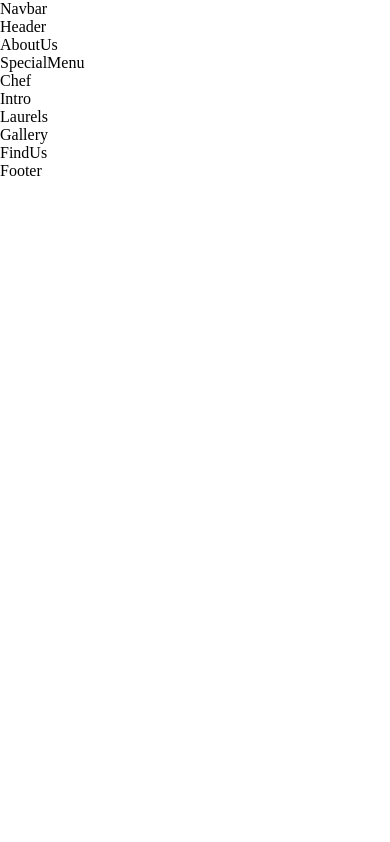
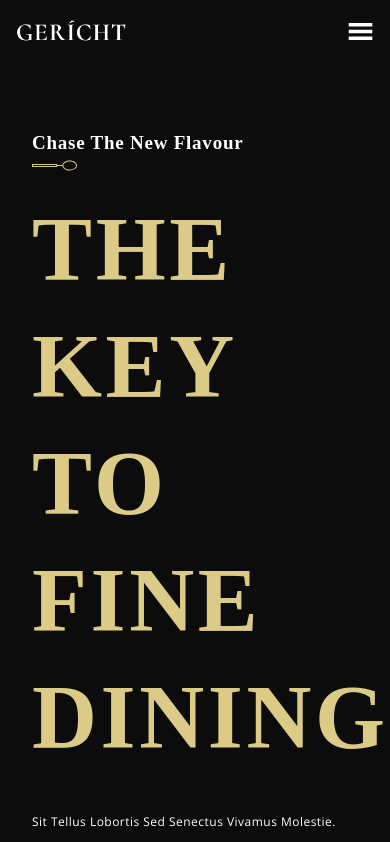
Before and after one commit to pranav-k-jha/Geritch-Restaurant-Landing-Page-React, a React (Vite) app: page / in a window 390 px wide. Shown: the top 842 px of the page. Built offline with nearby package versions, Linux system fonts and the light colour scheme; a web font is replaced by a local one.

Commit message:
header and navbar completed

```diff
--- a/src/App.jsx
+++ b/src/App.jsx
@@ -1,5 +1,4 @@
 import React from 'react';
-
 import { AboutUs, Chef, FindUs, Footer, Gallery, Header, Intro, Laurels, SpecialMenu } from './container';
 import { Navbar } from './components';
 import './App.css';
@@ -8,14 +7,14 @@
   <div>
     <Navbar />
     <Header />
-    <AboutUs />
+    {/* <AboutUs />
     <SpecialMenu />
     <Chef />
     <Intro />
     <Laurels />
     <Gallery />
     <FindUs />
-    <Footer />
+    <Footer /> */}
   </div>
 );
 
--- a/src/components/Navbar/Navbar.css
+++ b/src/components/Navbar/Navbar.css
@@ -0,0 +1,122 @@
+.app__navbar {
+  width: 100%;
+  display: flex;
+  justify-content: space-between;
+  align-items: center;
+  background: var(--color-black);
+  padding: 1rem 2rem;
+}
+
+.app__navbar-logo {
+  display: flex;
+  justify-content: flex-start;
+  align-items: center;
+}
+
+.app__navbar-logo img {
+  width: 150px;
+}
+
+.app__navbar-links {
+  flex: 1;
+  display: flex;
+  justify-content: center;
+  align-items: center;
+
+  list-style: none;
+}
+
+.app__navbar-links li {
+  margin: 0 1rem;
+  cursor: pointer;
+}
+.app__navbar-links li:hover {
+  color: var(--color-grey);
+}
+.app__navbar-login {
+  display: flex;
+  justify-content: flex-end;
+  align-items: center;
+}
+
+.app__navbar-login a {
+  margin: 0 1rem;
+  text-decoration: none;
+  transition: .5s ease;
+}
+.app__navbar-login a:hover {
+  border-bottom: 1px solid var(--color-golden);
+}
+.app__navbar-login div {
+  width: 1px;
+  height: 30px;
+  background-color: var(--color-grey);
+}
+
+.app__navbar-smallscreen {
+  display: none;
+}
+
+.app__navbar-smallscreen_overlay {
+  position: fixed;
+  top: 0;
+  left: 0;
+  width: 100%;
+  height: 100vh;
+  background: var(--color-black);
+  transition: .5s ease;
+
+  flex-direction: column;
+  z-index: 5;
+}
+.app__navbar-smallscreen_overlay .overlay__close {
+  font-size: 27px;
+  color: var(--color-golden);
+  cursor: pointer;
+
+  position: absolute;
+  top: 20px;
+  right: 20px;
+}
+
+.app__navbar-smallscreen_links {
+  list-style: none;
+}
+
+.app__navbar-smallscreen_links li {
+  margin: 2rem;
+  cursor: pointer;
+  color: var(--color-golden);
+  font-size: 2rem;
+  text-align: center;
+  font-family: var(--font-base);
+}
+.app__navbar-smallscreen_links li:hover {
+  color: var(--color-white);
+}
+
+@media screen and (min-width: 2000px) {
+  .app__navbar-logo img {
+    width: 210px;
+  }
+}
+@media screen and (max-width: 1150px) {
+  .app__navbar-links {
+    display: none;
+  }
+  .app__navbar-smallscreen {
+    display: flex;
+  }
+}
+
+@media screen and (max-width: 650px) {
+  .app__navbar {
+    padding: 1rem;
+  }
+  .app__navbar-login {
+    display: none;
+  }
+  .app__navbar-logo img {
+    width: 110px;
+  }
+}
--- a/src/components/Navbar/Navbar.jsx
+++ b/src/components/Navbar/Navbar.jsx
@@ -1,11 +1,79 @@
-import React from 'react';
+import React, { useState } from "react";
+import { GiHamburgerMenu } from "react-icons/gi";
+import { MdOutlineRestaurantMenu } from "react-icons/md";
+import images from "../../constants/images";
+import "./Navbar.css";
 
-import './Navbar.css';
+const Navbar = () => {
+  const [toggleMenu, setToggleMenu] = useState(false);
 
-const Navbar = () => (
-  <div>
-    Navbar
-  </div>
-);
+  return (
+    <nav className="app__navbar">
+      <div className="app__navbar-logo">
+        <img src={images.gericht} alt="app_logo" />
+      </div>
+      <ul className="app__navbar-links">
+        <li className="p__opensans">
+          <a href="#home"></a>Home
+        </li>
+        <li className="p__opensans">
+          <a href="#about"></a>About
+        </li>
+        <li className="p__opensans">
+          <a href="#menu"></a>Menu
+        </li>
+        <li className="p__opensans">
+          <a href="#awards"></a>Awards
+        </li>
+        <li className="p__opensans">
+          <a href="#contact"></a>Contact
+        </li>
+      </ul>
+      <div className="app__navbar-login">
+        <a href="#login" className="p__opensans">
+          Log In / Register
+        </a>
+        <div />
+        <a href="/" className="p__opensans">
+          Book Table
+        </a>
+      </div>
+
+      <div className="app__navbar-smallscreen">
+        <GiHamburgerMenu
+          color="#fff"
+          fontSize={27}
+          onClick={() => setToggleMenu(true)}
+        />
+        {toggleMenu && (
+          <div className="app__navbar-smallscreen_overlay flex__center slide-bottom">
+            <MdOutlineRestaurantMenu
+              fontSize={27}
+              className="overlay__close"
+              onClick={() => setToggleMenu(false)}
+            />
+            <ul className="app__navbar-smallscreen_links">
+              <li className="p__opensans">
+                <a href="#home" onClick={()=>setToggleMenu(false)}>Home</a>
+              </li>
+              <li className="p__opensans">
+                <a href="#about" onClick={()=>setToggleMenu(false)}>About</a>
+              </li>
+              <li className="p__opensans">
+                <a href="#menu" onClick={()=>setToggleMenu(false)}>Menu</a>
+              </li>
+              <li className="p__opensans">
+                <a href="#awards" onClick={()=>setToggleMenu(false)}>Awards</a>
+              </li>
+              <li className="p__opensans">
+                <a href="#contact" onClick={()=>setToggleMenu(false)}>Contact</a>
+              </li>
+            </ul>
+          </div>
+        )}
+      </div>
+    </nav>
+  );
+};
 
 export default Navbar;
--- a/src/components/SubHeading/SubHeading.jsx
+++ b/src/components/SubHeading/SubHeading.jsx
@@ -1,8 +1,10 @@
-import React from 'react';
+import React from "react";
+import { images } from "../../constants";
 
-const SubHeading = () => (
-  <div>
-    SubHeading
+const SubHeading = ({ title }) => (
+  <div style={{ marginBottom: "1rem" }}>
+    <p className="p__cormorant">{title}</p>
+    <img src={images.spoon} alt="spoon" className="spoon__img" />
   </div>
 );
 
--- a/src/container/Header/Header.css
+++ b/src/container/Header/Header.css
@@ -0,0 +1,15 @@
+.app__header{
+    background-color: var(--color-black);
+}
+.app__header-h1 {
+    font-family: var(--font-base);
+    color: var(--color-golden);
+    letter-spacing: 0.04em;
+    text-transform: uppercase;
+    line-height: 117px;
+    font-size: 90px;
+}
+
+.app__header-img img {
+    width: 80%;
+}
--- a/src/container/Header/Header.jsx
+++ b/src/container/Header/Header.jsx
@@ -1,10 +1,23 @@
-import React from 'react';
-
-import './Header.css';
+import React from "react";
+import { images } from "../../constants";
+import "./Header.css";
+import { SubHeading } from "../../components";
 
 const Header = () => (
-  <div>
-    Header
+  <div className="app__header app__wrapper section__padding" id="home">
+    <div className="app__wrapper_info">
+      <SubHeading title="Chase the new flavour" />
+      <h1 className="app__header-h1">The Key to Fine Dining</h1>
+      <p className="p__opensans" style={{ margin: "2rem 0" }}>
+        Sit tellus lobortis sed senectus vivamus molestie. Condimentum volutpat
+        morbi facilisis quam scelerisque sapien. Et, penatibus aliquam amet
+        tellus
+      </p>
+      <button type="button" className="custom__button">Explore Menu</button>
+    </div>
+    <div className="app__wrapper_img">
+      <img src={images.welcome} alt="header img" />
+    </div>
   </div>
 );
 
--- a/src/main.jsx
+++ b/src/main.jsx
@@ -1,7 +1,8 @@
-import React from 'react';
-import ReactDOM from 'react-dom';
+import React from 'react'
+import ReactDOM from 'react-dom/client'
+import App from './App.jsx'
+import './index.css'
 
-import './index.css';
-import App from './App';
-
-ReactDOM.render(<App />, document.getElementById('root'));
+ReactDOM.createRoot(document.getElementById('root')).render(
+    <App />
+)
```
